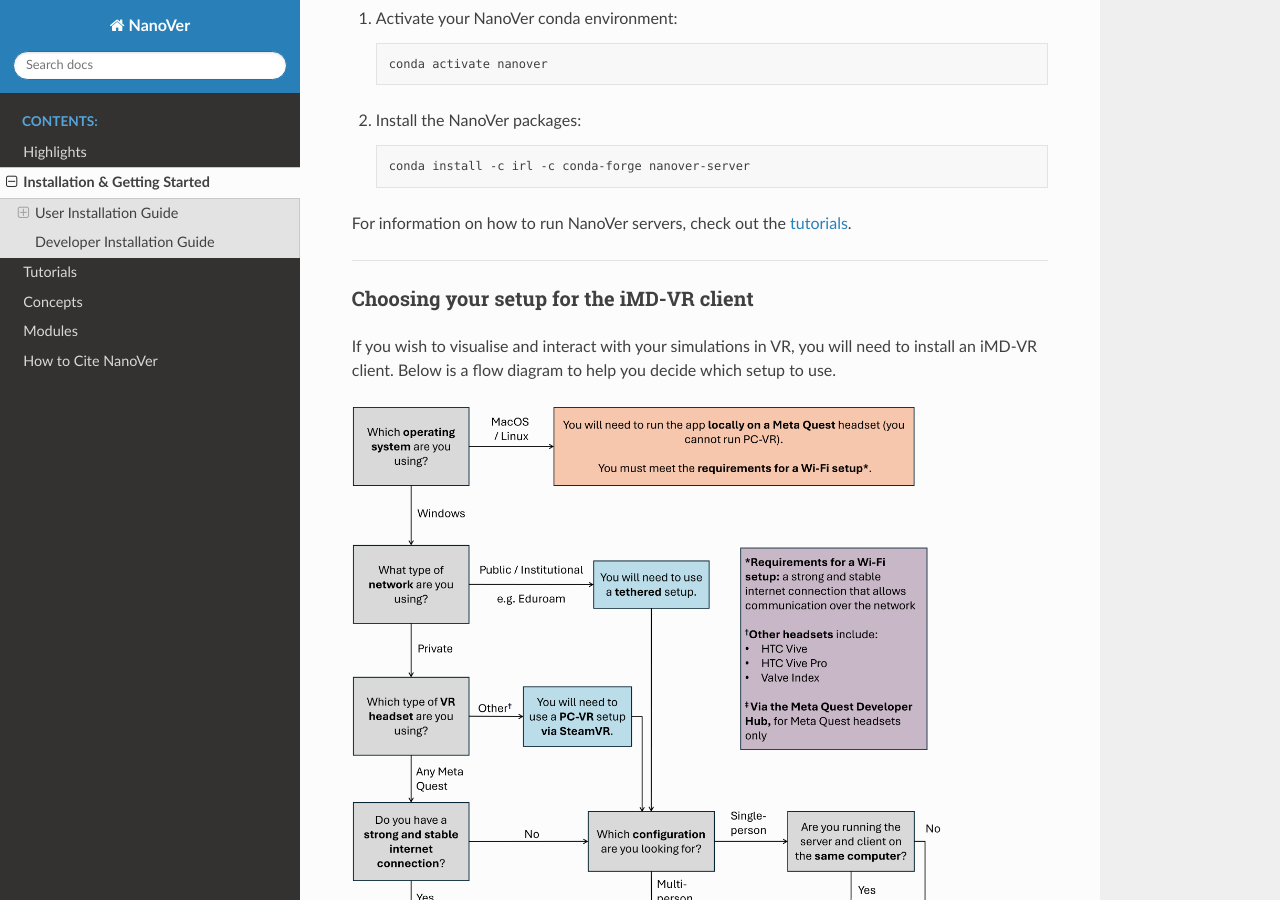
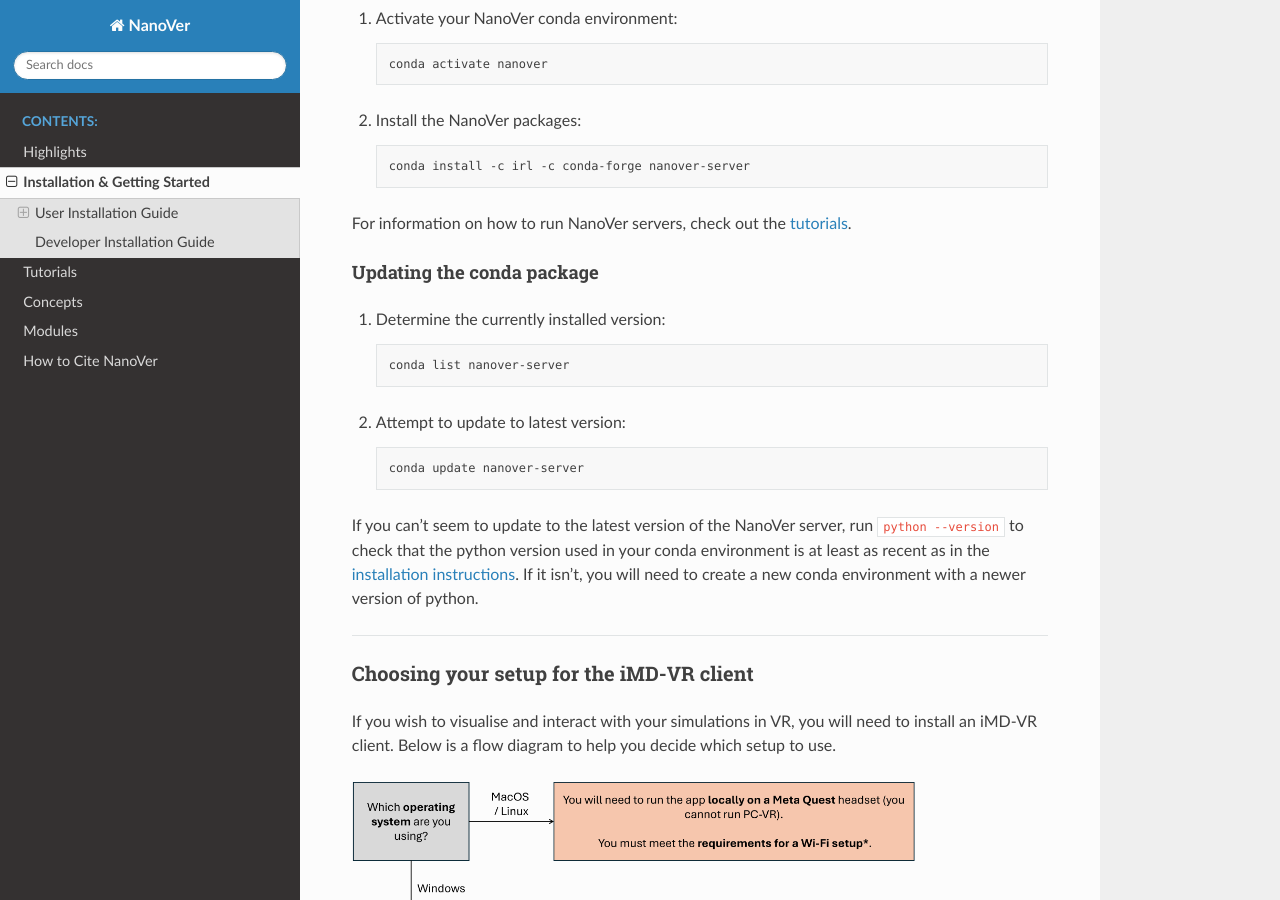
Before and after one commit to IRL2/nanover-docs, a Sphinx documentation site: the page built from source/installation.rst, in a window 1280 px wide and 900 px high, scrolled down 1074 px. Built offline with Sphinx 7.4.7 and the Read the Docs theme 2.0.0, drawn with Linux system fonts in a browser that asks for light colours; pages that are not in the unit, such as notebooks, are missing from menus; the version number could not be read and is left out.

Commit message:
how to update nanover-server conda pkg (#110)
Add information that is in the nanover-protocol README about how to update the nanover-server conda package.

```diff
--- a/source/installation.rst
+++ b/source/installation.rst
@@ -64,6 +64,26 @@
         conda install -c irl -c conda-forge nanover-server
 
 For information on how to run NanoVer servers, check out the :ref:`tutorials <Tutorials>`.
+
+Updating the conda package
+~~~~~~~~~~~~~~~~~~~~~~~~~~
+
+#. Determine the currently installed version:
+
+   .. code:: bash
+
+        conda list nanover-server
+
+#. Attempt to update to latest version:
+
+   .. code:: bash
+
+        conda update nanover-server
+
+If you can't seem to update to the latest version of the NanoVer server, run ``python --version`` to check that
+the python version used in your conda environment is at least as recent as in the
+:ref:`installation instructions<creating_conda_env>`.
+If it isn't, you will need to create a new conda environment with a newer version of python.
 
 ----
 
```
